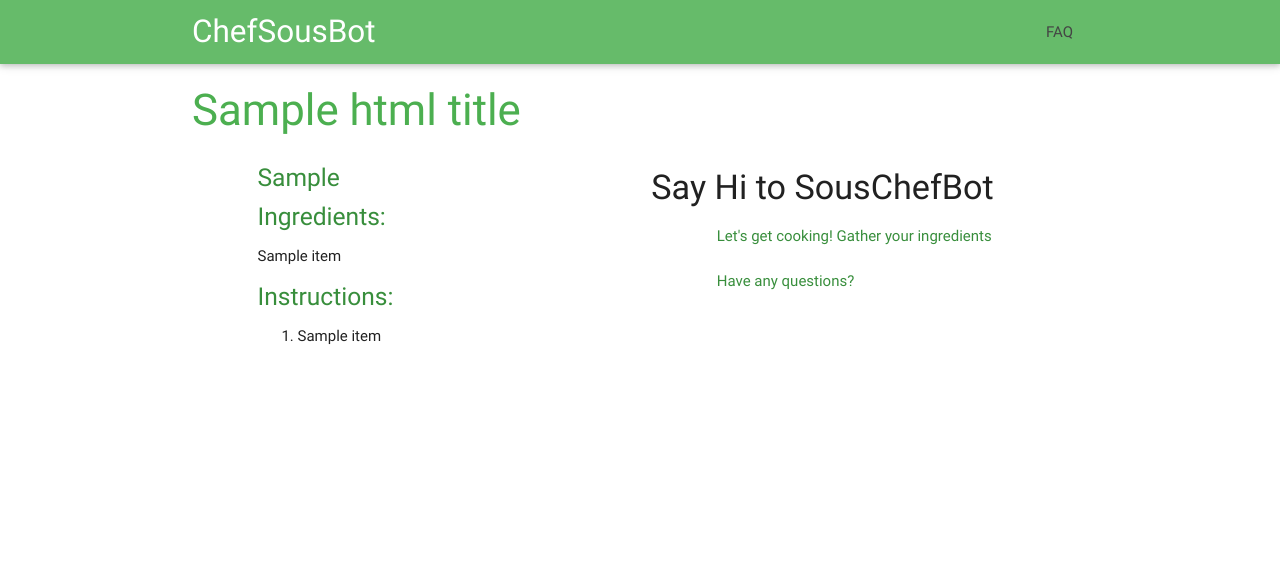
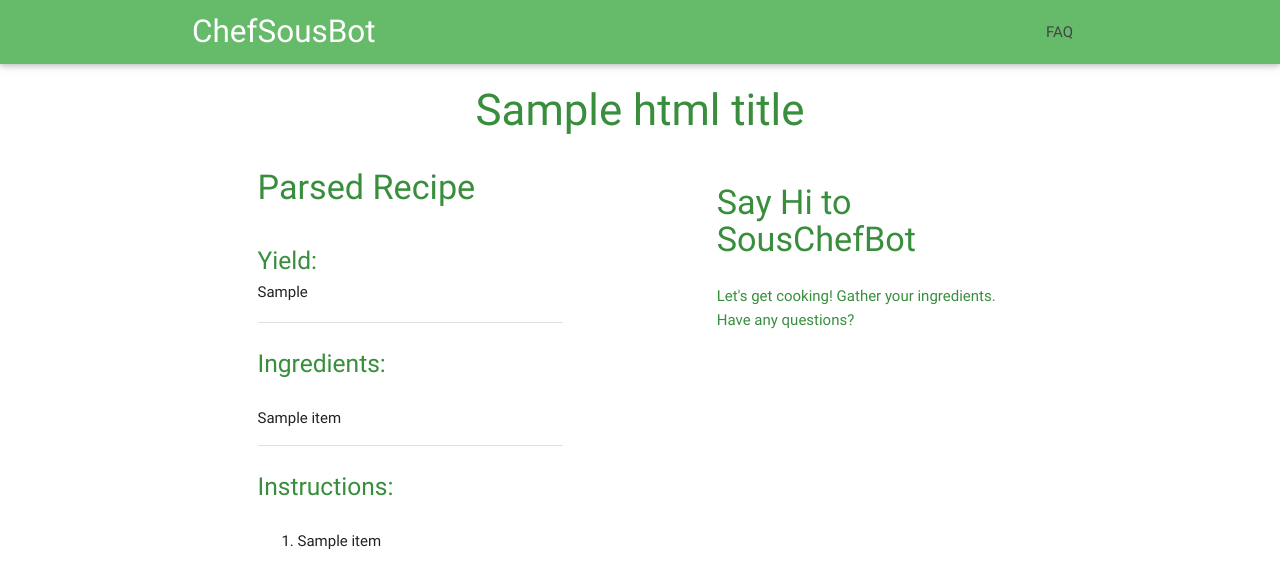
Before and after one commit to Pantsworth/SousChefBot, a Flask app: template project/templates/recipe.html in a window 1280 px wide. Shown: the top 588 px of the page. Run offline with Flask 2, Linux system fonts and the light colour scheme; the template is opened without the code that fills it: most values are stand-ins (such as "Sample title", 1, 10 or a date in 2020); some libraries are stand-ins or nearby versions.

Commit message:
adding dividers

```diff
--- a/project/static/css/style.css
+++ b/project/static/css/style.css
@@ -5,6 +5,7 @@
  *
  * Made By MaterializeCSS.com
  */
+
 
 nav ul a,
 nav .brand-logo {
@@ -17,6 +18,10 @@ p {
 
 .button-collapse {
   color: #26a69a;
+}
+
+.recipe-title {
+  text-align:center;
 }
 
 .parallax-container {
--- a/project/templates/recipe.html
+++ b/project/templates/recipe.html
@@ -23,7 +23,7 @@
             // event handler for server sent data
             // the data is displayed in the "Received" section of the page
             socket.on('my response', function(msg) {
-              $('#log').append('<br><br>' + msg.data);
+              $('#log').append('<br>' + msg.data);
             });
 
             //event handler for new connections
@@ -51,38 +51,40 @@
   </nav>
 <div class="container">
 
-      <div class="header">
-          <h3 class="green-text">{{html_title}}</h3>
-      </div>
+  <div class="header">
+    <h3 class="recipe-title green-text text-darken-2">{{html_title}}</h3>
+  </div>
 
-     <div class="row">
+  <div class="row">
     <div class="col s6">
-    <div class="container">
-      <div class="contrainer">
-        <h5 class="green-text text-darken-2">{{html_yield}}</h5>
-        <h5 class="green-text text-darken-2">Ingredients: </h5>
+      <div class="container">
+        <h4 class="green-text text-darken-2">Parsed Recipe</h4>
+        <div class="section">
+          <h5 class="green-text text-darken-2">Yield: </h5>
+          <h6>{{html_yield}}</h6>
+        </div>
+        <div class="divider"></div>
+        <h5 class="section green-text text-darken-2">Ingredients: </h5>
         <ul>
           {% for item in html_ingredients %}
           <li>{{item}}</li>
           {% endfor %}
         </ul>
-        <h5 class="green-text text-darken-2">Instructions: </h5>
+        <div class="divider"></div>
+        <h5 class="section green-text text-darken-2">Instructions: </h5>
         <ol>
           {% for item in html_instructions %}
           <li> {{item}}</li>
           {% endfor %}
         </ol>
       </div>
-      </div>
     </div>
     <div class="col s6">
-      <h4>Say Hi to SousChefBot</h4>
-    <div class ="container">
-
-        <p class="green-text text-darken-2">Let's get cooking! Gather your ingredients</p>
-        <p class="green-text text-darken-2">Have any questions?</p>
-
-        <p id="log"></p>
+      <div class="container">
+        <h4 class="section green-text text-darken-2">Say Hi to SousChefBot</h4>
+        <h6 class="green-text text-darken-2">Let's get cooking! Gather your ingredients.</h5>
+        <h6 class="green-text text-darken-2">Have any questions?</h5>
+        <h5 id="log"></h5>
       </div>
     </div>
   </div>
```
